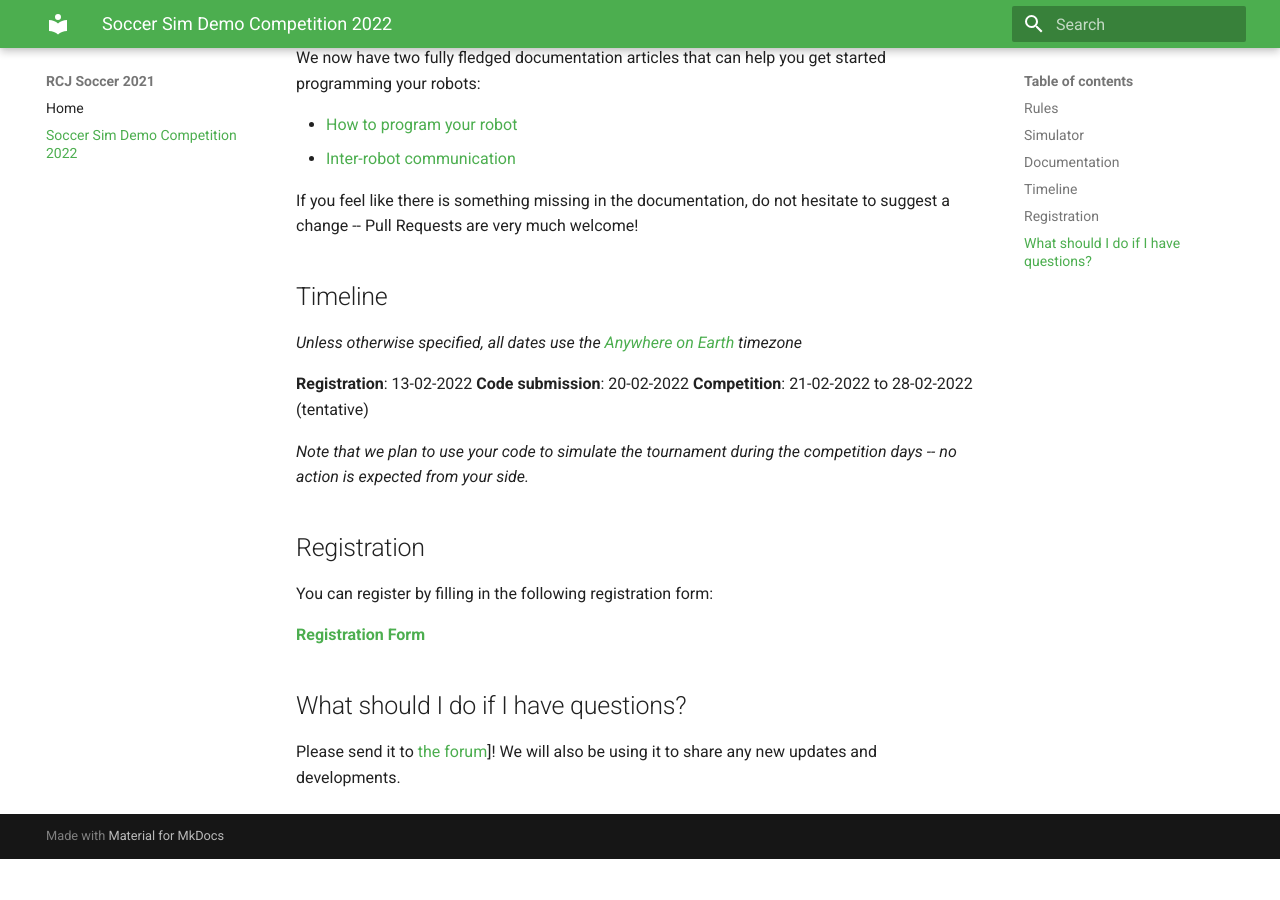
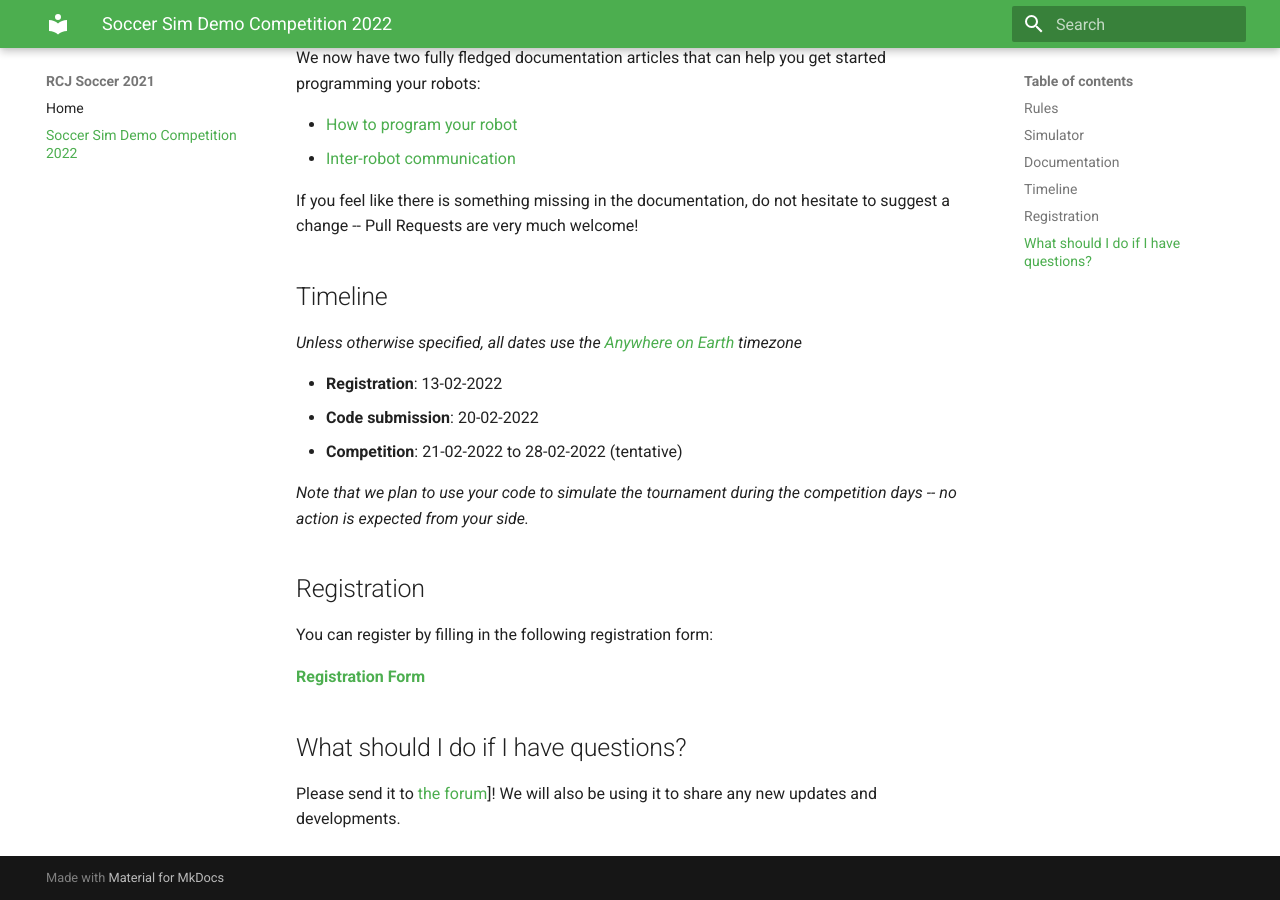
Before and after one commit to robocup-junior/soccer-2022, an MkDocs documentation site: the page built from docs/demo-competition-2022.md, in a window 1280 px wide and 900 px high, scrolled down 1124 px. Built offline with MkDocs 1.6.1 and Material for MkDocs 9.7.7, drawn with Linux system fonts in a browser that asks for light colours; before the commit the page ends 1983 px from its top, so only the background shows below that.

Commit message:
update: Small updates
Signed-off-by: mr.Shu <mr@shu.io>

```diff
--- a/docs/demo-competition-2022.md
+++ b/docs/demo-competition-2022.md
@@ -53,9 +53,9 @@ hesitate to suggest a change -- Pull Requests are very much welcome!
 
 _Unless otherwise specified, all dates use the [Anywhere on Earth](https://en.wikipedia.org/wiki/Anywhere_on_Earth) timezone_
 
-**Registration**: 13-02-2022
-**Code submission**: 20-02-2022
-**Competition**: 21-02-2022 to 28-02-2022  (tentative)
+- **Registration**: 13-02-2022
+- **Code submission**: 20-02-2022
+- **Competition**: 21-02-2022 to 28-02-2022  (tentative)
 
 _Note that we plan to use your code to simulate the tournament during the
 competition days -- no action is expected from your side._
```
Also changed, not shown: docs/index.md (+4 -0 lines).
